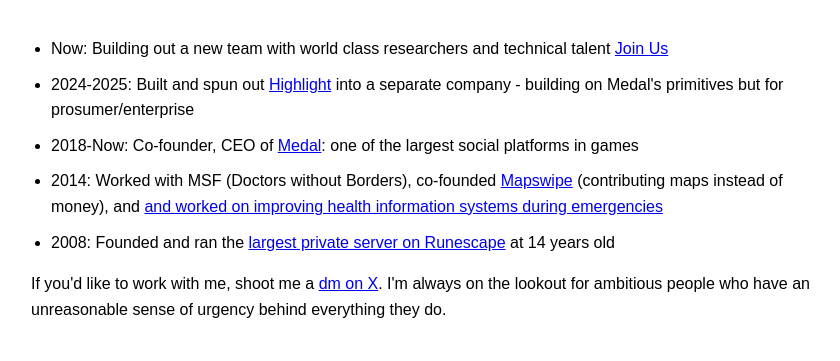
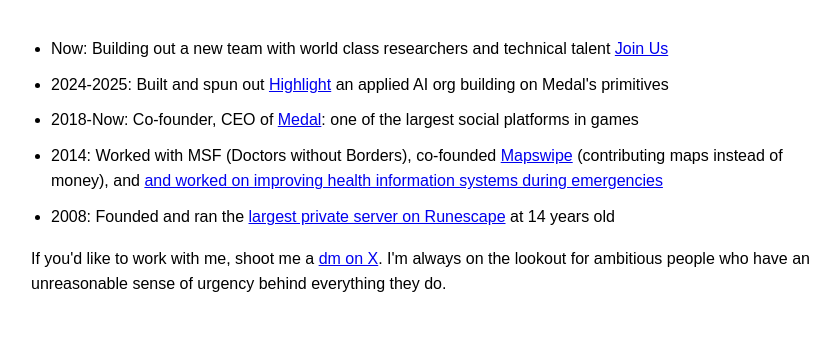
Before and after one commit to PimDeWitte/pimdewitte.github.io, a plain HTML site: page index.html in a window 1280 px wide. Shown: the whole page, without its empty margins (209-1049 px from the left). Drawn offline with Linux system fonts and the light colour scheme.

Commit message:
Update index.html

```diff
--- a/index.html
+++ b/index.html
@@ -14,7 +14,7 @@
 <body>
     <ul>
         <li>Now: Building out a new team with world class researchers and technical talent <a href="https://jobs.ashbyhq.com/medal" target="_blank">Join Us</a></li>
-        <li>2024-2025: Built and spun out <a href="https://highlight.ing" target="_blank">Highlight</a> into a separate company - building on Medal's primitives but for prosumer/enterprise</li>
+        <li>2024-2025: Built and spun out <a href="https://highlight.ing" target="_blank">Highlight</a> an applied AI org building on Medal's primitives</li>
         <li>2018-Now: Co-founder, CEO of <a <a href="https://medal.tv" target="_blank">Medal</a>: one of the largest social platforms in games</li>
         <li>2014: Worked with MSF (Doctors without Borders), co-founded <a <a href="https://mapswipe.org" target="_blank">Mapswipe</a> (contributing maps instead of money), and <a href="https://www.ncbi.nlm.nih.gov/pmc/articles/PMC6537453/" target="_blank"> and worked on improving health information systems during emergencies</a></li>
         <li>2008: Founded and ran the <a href="https://www.youtube.com/watch?v=D7iNmoYpfVI" target="_blank">largest private server on Runescape</a> at 14 years old</li>
```
